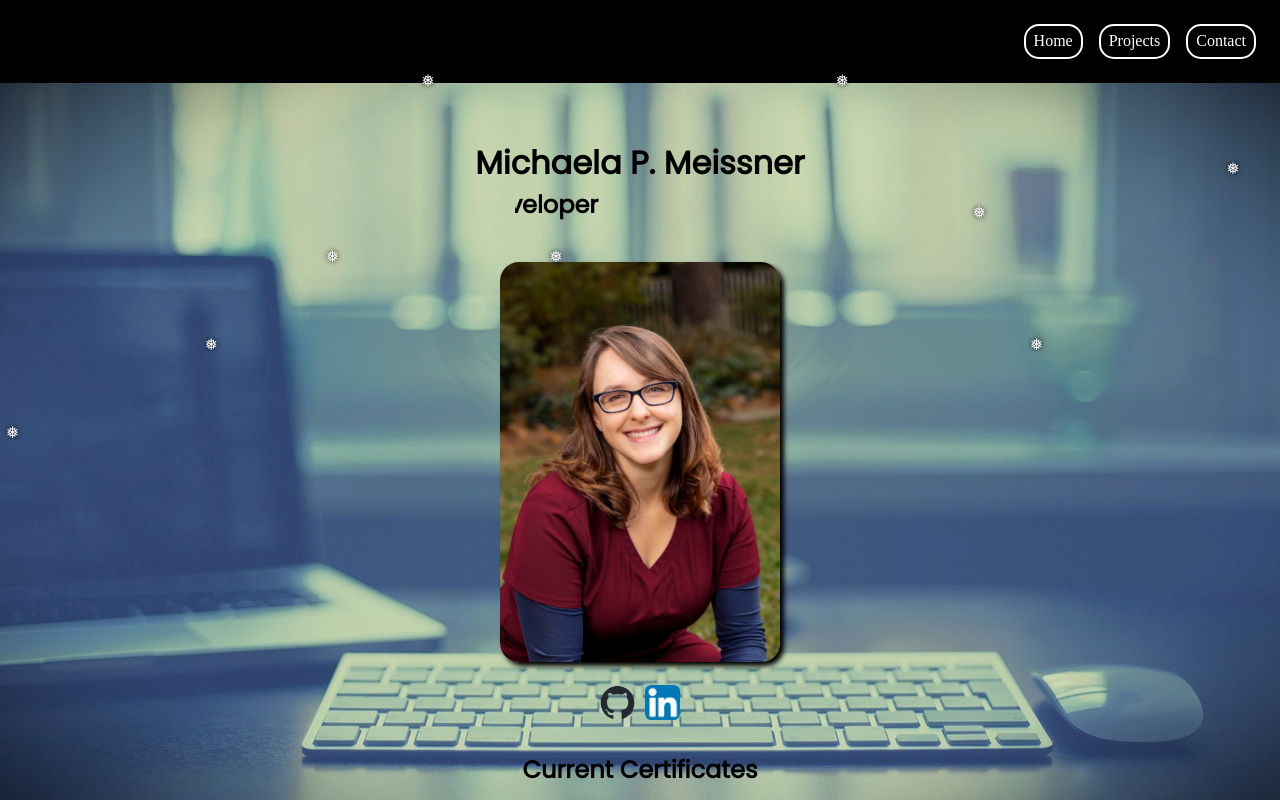
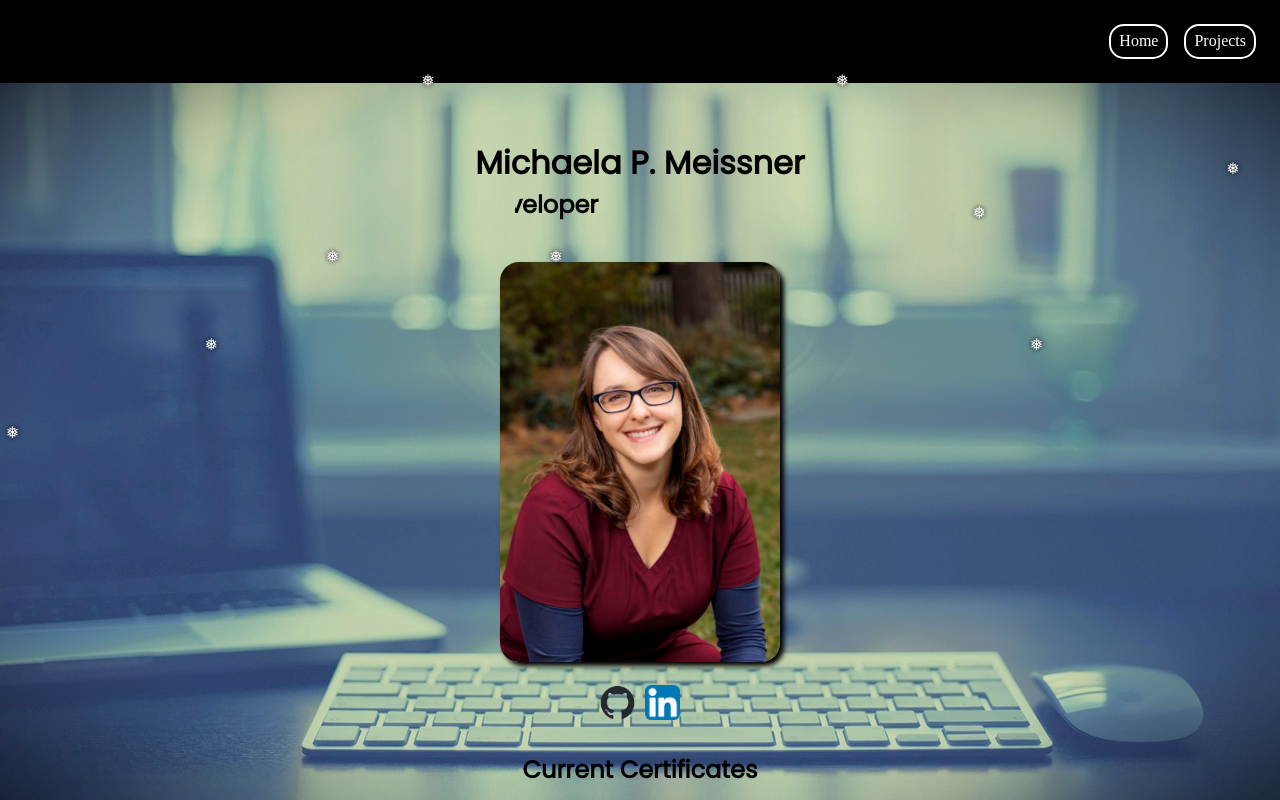
Before and after one commit to Mmeissner37/Portfolio, a React (Create React App) app in the folder frontend/: page / in a window 1280 px wide. Shown: the top 800 px of the page. Built offline with nearby package versions, Linux system fonts and the light colour scheme.

Commit message:
Hid Contact Button In Preperation for Depoloyment with Database

```diff
--- a/frontend/src/components/NavBar/NavBar.jsx
+++ b/frontend/src/components/NavBar/NavBar.jsx
@@ -17,7 +17,7 @@ const Navbar = () => {
             <button onClick={() => navigate("/")}>Home</button>
             <button onClick={() => navigate('/projects')}>Projects</button>
             {/* <button onClick={() => navigate('/myjourney')}>About</button> */}
-            <button onClick={() => navigate('/contact')}>Contact</button>
+            {/* <button onClick={() => navigate('/contact')}>Contact</button> */}
         </div>
     </div>
   );
```
